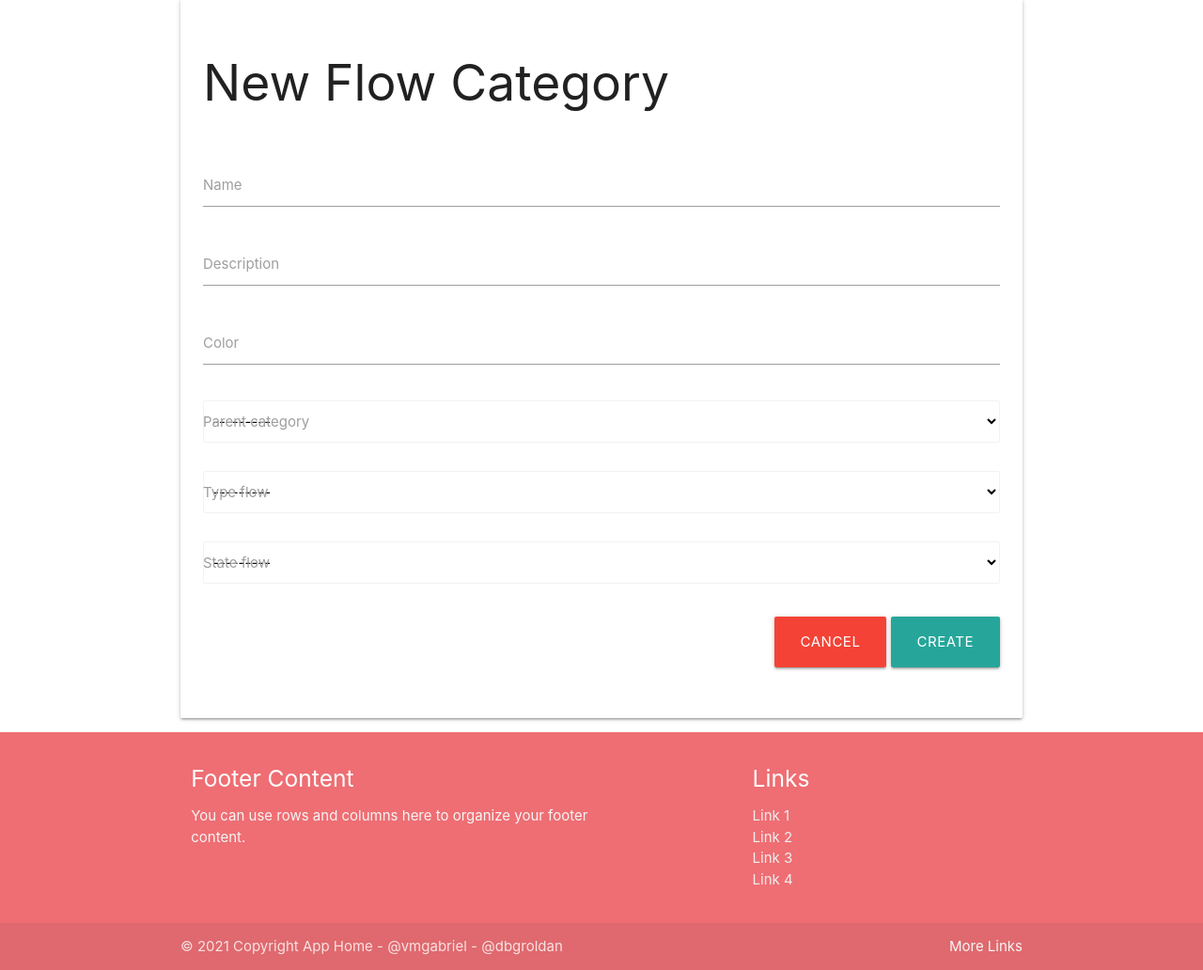
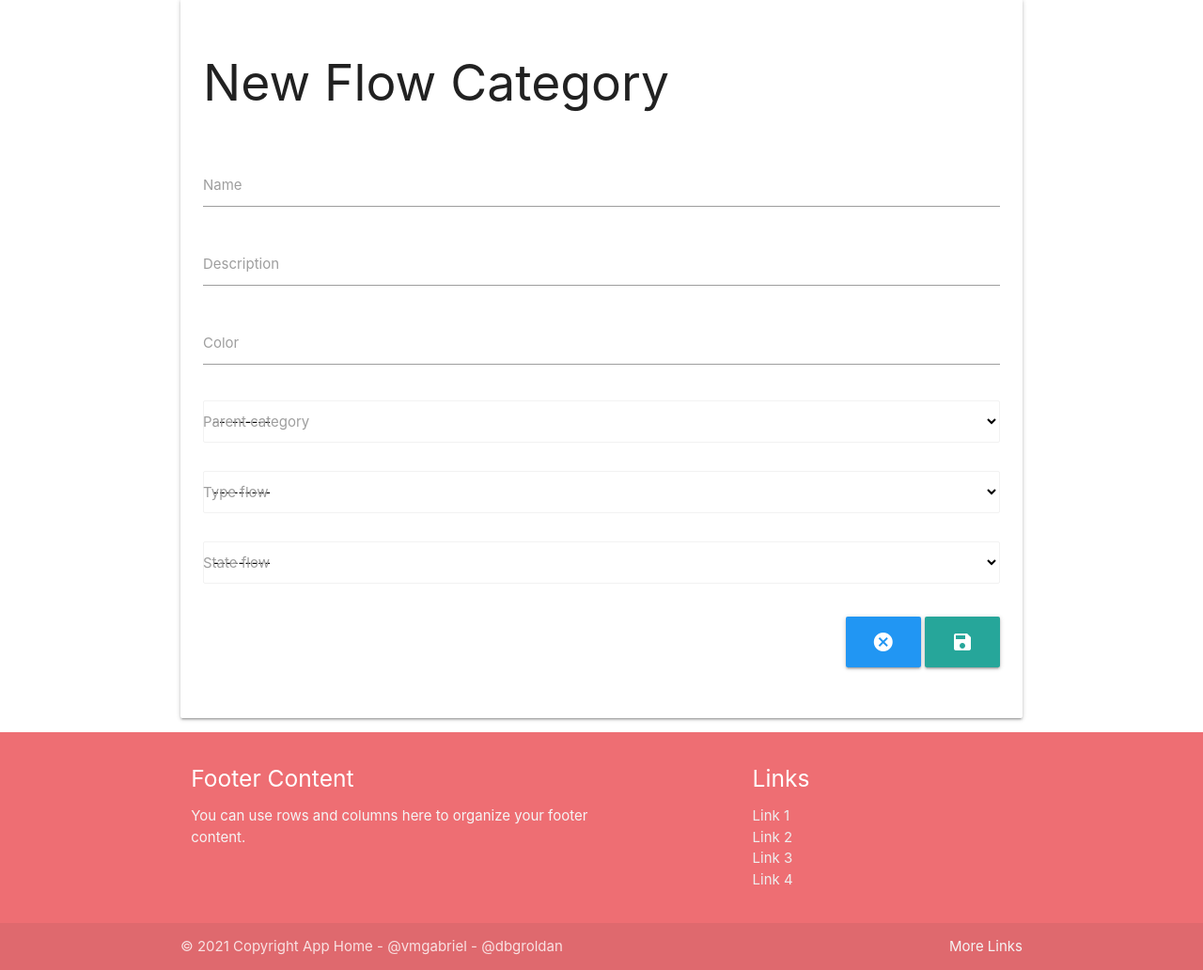
Before and after one commit to vmgabriel/todo-django, a Django app: page /cash_flows/categories/new in a window 1280 px wide. Shown: the part 148-1180 px from the top of the page at 94% size. Run offline with Django 3.2, Linux system fonts and the light colour scheme; the visitor is signed in with stand-in values (Sample User, id 1); data that the repository does not hold is empty.

Commit message:
feat: update buttons and edit categories for new styles

```diff
--- a/cash_flow/templates/categories_flow/edit.html
+++ b/cash_flow/templates/categories_flow/edit.html
@@ -8,7 +8,7 @@
 
     <div class="card-panel">
       <div class="row" style="display: inline-flex;">
-        <h2>New Flow Category</h2>
+        <h2>{% if mode == "Save" %}New{% else %}Edit{% endif %} Flow Category</h2>
       </div>
 
       <form method="post" class="col s12" style="padding-bottom: 2em;">
@@ -70,14 +70,16 @@
             </div>
         </div>
         <div class="col s12 right-align">
-          <a href="{% url 'cash_flow:new_category'  %}" class="btn waves-effect waves-red btn-large red">Cancel</a>
-          <button type="submit" class="waves-effect waves-light btn-large">
-            {% if mode == "Save" %}
-            Create
-            {% else %}
-            Edit
-            {% endif %}
-          </button>
+            <a href={% if mode == "Save" %}"{% url 'cash_flow:new_category'  %}"{% else %}"{% url 'cash_flow:edit_category' pk=object.pk  %}"{% endif %} class="btn waves-effect waves-red btn-large blue">
+                <i class="material-icons">cancel</i>
+            </a>
+            <button type="submit" class="waves-effect waves-light btn-large">
+                {% if mode == "Save" %}
+                    <i class="material-icons">save</i>
+                {% else %}
+                    <i class="material-icons">edit</i>
+                {% endif %}
+            </button>
         </div>
       </form>
     </div>
```
